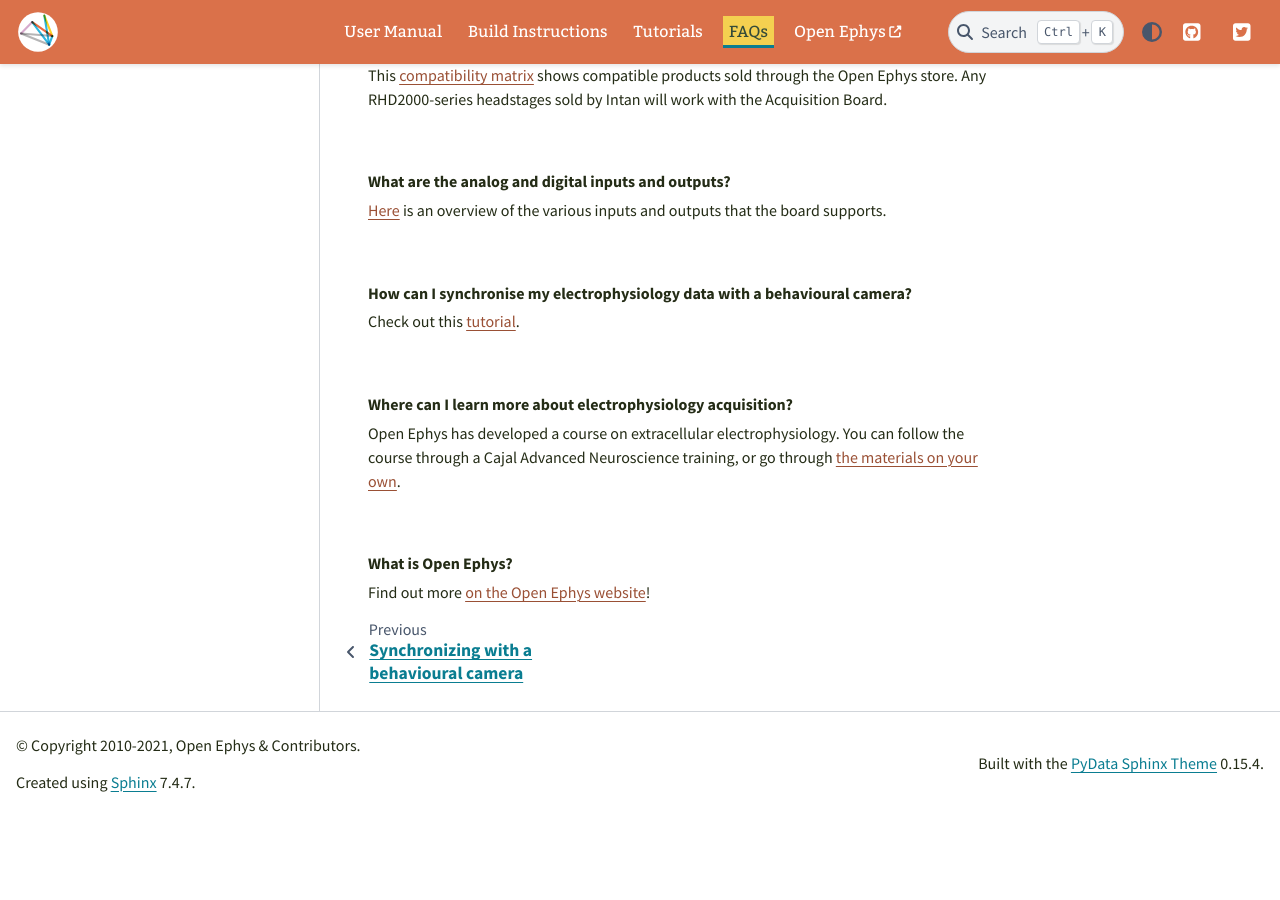
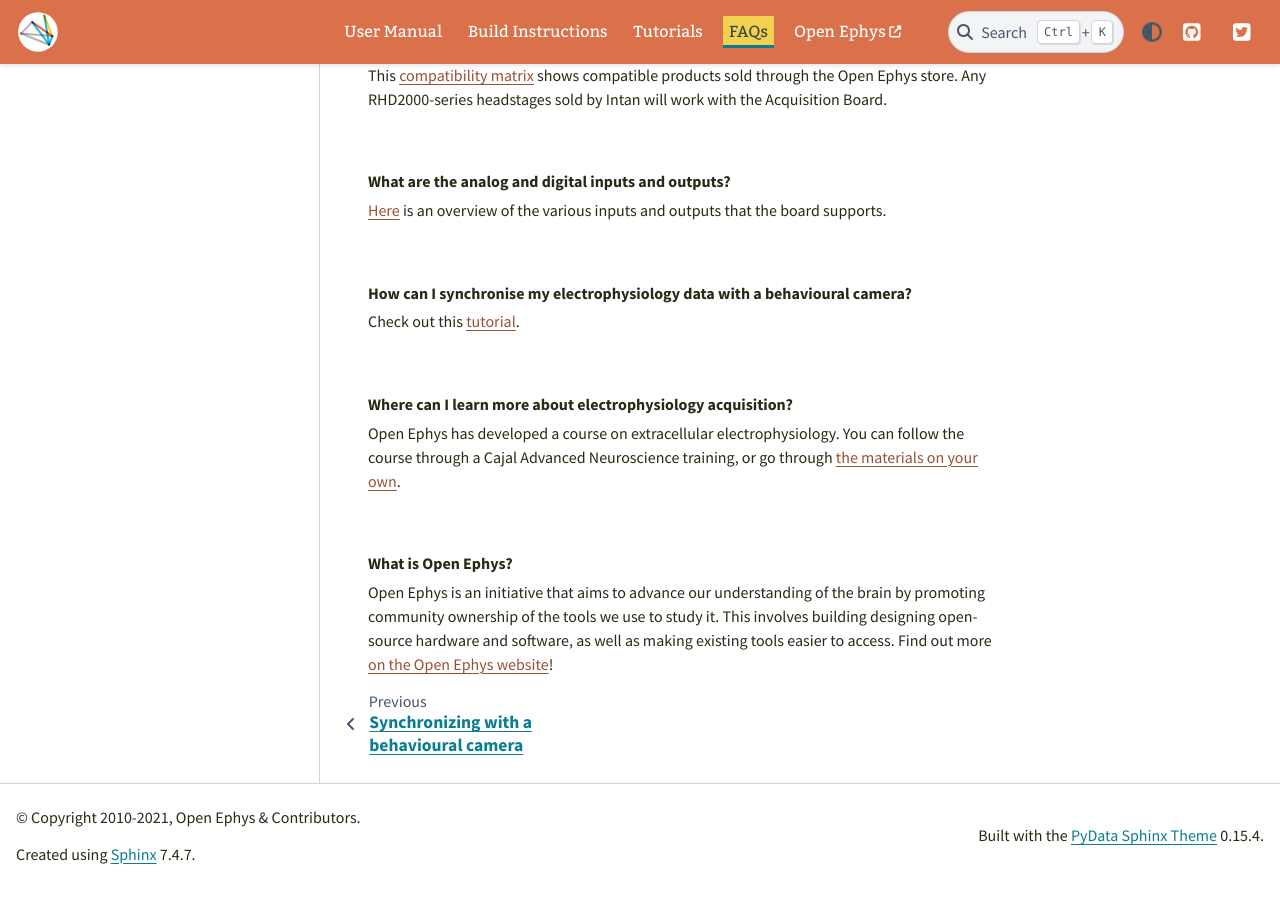
Before and after one commit to open-ephys/acq-board-docs, a Sphinx documentation site: the page built from source/FAQ/index.rst, in a window 1280 px wide and 900 px high, scrolled down 282 px. Built offline with Sphinx 7.4.7 and the PyData theme 0.15.4, drawn with Linux system fonts in a browser that asks for light colours; before the commit the page ends 1110 px from its top, so only the background shows below that.

Commit message:
Update FAQs

```diff
--- a/source/FAQ/index.rst
+++ b/source/FAQ/index.rst
@@ -32,4 +32,4 @@ Open Ephys has developed a course on extracellular electrophysiology. You can fo
 
 **What is Open Ephys?**
 
-Find out more `on the Open Ephys website <https://open-ephys.org/about-us-overview>`_!
+Open Ephys is an initiative that aims to advance our understanding of the brain by promoting community ownership of the tools we use to study it. This involves building designing open-source hardware and software, as well as making existing tools easier to access. Find out more `on the Open Ephys website <https://open-ephys.org/about-us-overview>`_!
```
